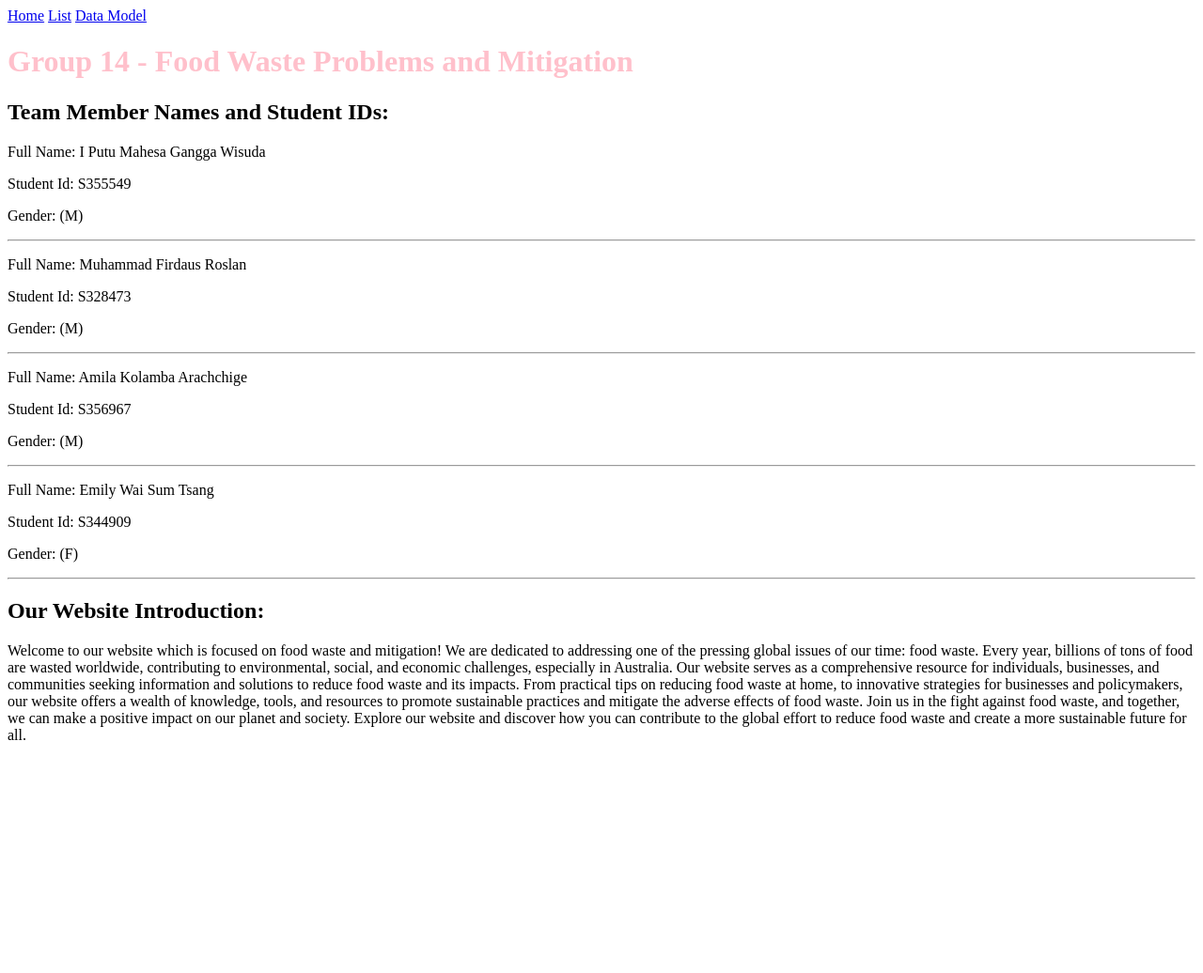
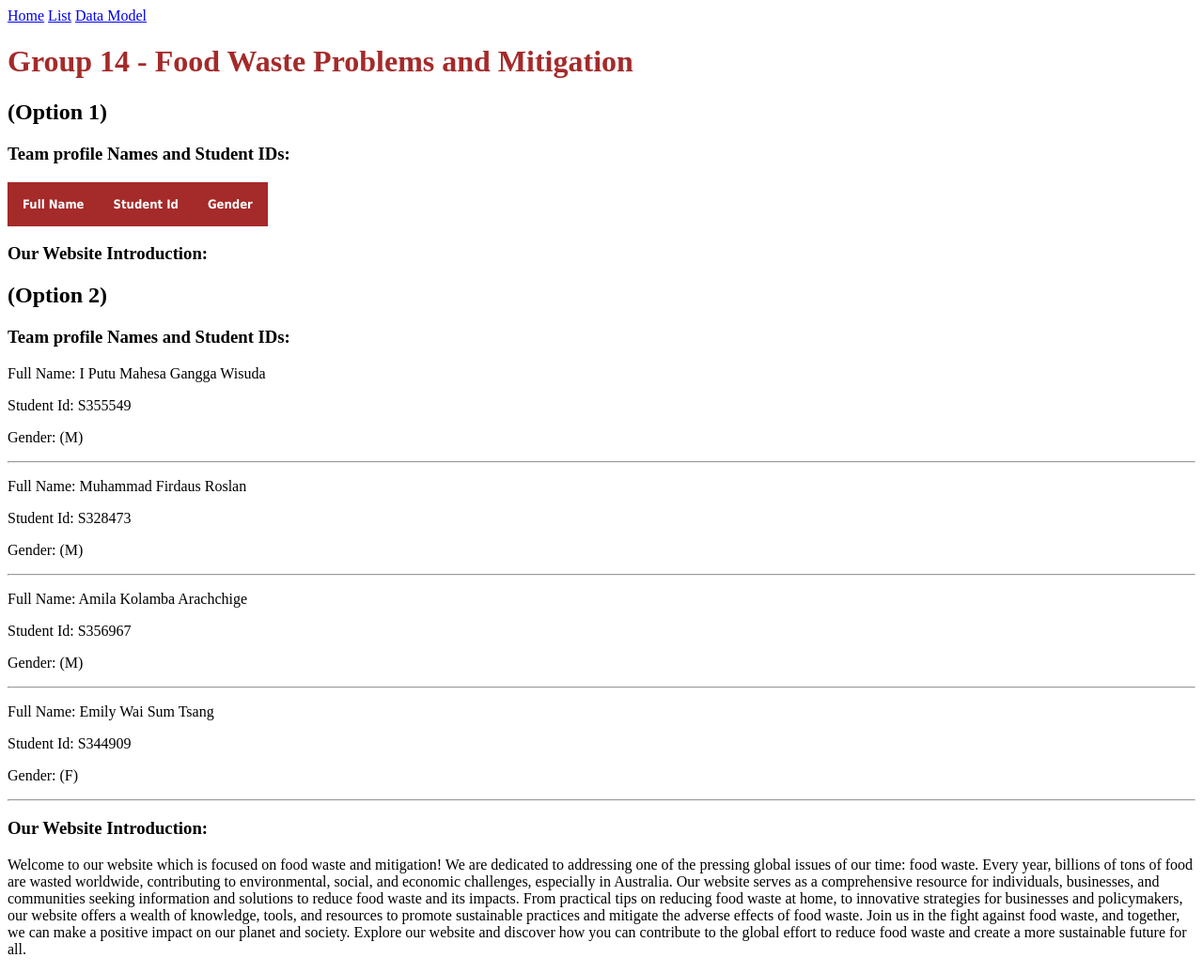
Before and after one commit to ysebastian-student-work-cdu/assessments-2-and-4-hit237-group-14, a Django app: page / in a window 1280 px wide. Shown: the whole page at 94% size. Before the commit the page ends 788 px from the top, so only its background shows below. Run offline with Django 4.2, Linux system fonts and the light colour scheme; data comes from the database, SQL or seed files in the repository; both versions use the stored data as it was after the commit; lists and menus that the app fills with data are empty.

Commit message:
updated new codes

```diff
--- a/group14_proj/group14_app/models.py
+++ b/group14_proj/group14_app/models.py
@@ -2,11 +2,13 @@ from django.db import models
 
 # Create your models here.
 
+#below is the codes to define the "Profile" and "Introduction" model in our
+#group14_app's models.py
+#created by putu (from line 8-32)
 GENDER = [
     ("M", "Male"),
     ("F", "Female"),
 ]
-# List view
 class Profile(models.Model):
     Full_Name = models.CharField(max_length=50)
     Student_Id = models.CharField(max_length=10)
--- a/group14_proj/group14_app/static/style.css
+++ b/group14_proj/group14_app/static/style.css
@@ -1,3 +1,32 @@
-header{
-    color: pink;
+header {
+    color: brown;
 }
+
+table {
+	border-collapse: collapse;
+    font-family: Tahoma, Geneva, sans-serif;
+}
+
+table th {
+    padding: 15px;
+}
+table td {
+	padding: 15px;
+}
+table thead th {
+	background-color: brown;
+	color: #ffffff;
+	font-weight: bold;
+	font-size: 13px;
+	border: 1px solid brown;
+}
+table tbody td {
+	color: #636363;
+	border: 1px solid brown;
+}
+table tbody tr {
+	background-color: #fbfaf9;
+}
+table tbody tr:nth-child(odd) {
+	background-color: #ffffff;
+}
--- a/group14_proj/group14_app/templates/group14_app/app_base.html
+++ b/group14_proj/group14_app/templates/group14_app/app_base.html
@@ -31,6 +31,11 @@
 
     <main>
         {% block content %}
+        <table>
+            <tbody>
+                <tr></tr>
+            </tbody>
+        </table>
 
         {% endblock content%}
     </main>
--- a/group14_proj/group14_app/templates/group14_app/homepage.html
+++ b/group14_proj/group14_app/templates/group14_app/homepage.html
@@ -12,16 +12,56 @@ Home
 
 {% block content %}
 <main>
-    <h2>Team Member Names and Student IDs:</h2>
+    <h2>(Option 1)</h2>
+    <h3>Team profile Names and Student IDs:</h3>
+    <!-- Option 1 (In order to run option 1, please comment the following:
+         #path('', views.home2, name ='homepage'),
+         #path('home/', views.home2, name ='homepage'), in urls.py
+         and make sure also comment the option 2 codes in this page from line 48 - line 63-->
+
+    <table>
+        <thead>
+            <tr>
+                <th>Full Name</th>
+                <th>Student Id</th>
+                <th>Gender</th>
+            </tr>
+        </thead>
+        <tbody>
+            {% for team_profile in team_profiles %}
+            <tr>
+                <td>{{ team_profile.name }}</td>
+                <td>{{ team_profile.id }}</td>
+                <td>{{ team_profile.gender }}</td>
+            </tr>
+            {% endfor %}
+        </tbody>
+    </table>
+
+    <h3>Our Website Introduction:</h3>
+        {% for group_intro in group_intros %}
+        <p>{{ group_intro.brief}}</p>
+        {% endfor %}
+
+    <!-------IMPORTANT!!!!----------->
+
+    <h2>(Option 2)</h2>
+    <h3>Team profile Names and Student IDs:</h3>
+    <!-- Option 2 (In order to run option 2, please comment the following:
+         #path('', views.home1, name ='homepage'),
+         #path('home/', views.home1, name ='homepage'), in urls.py
+         and uncomment the option 2 codes in this page from line 47 - line 62
+         this html code is using models.py function from def home2 views.py-->
 
     {% for profile in profiles %}
     {% include 'group14_app/snippets/profile_snippet.html' with value=profile %}
     {% endfor %}
 
-    <h2>Our Website Introduction:</h2>
+    <h3>Our Website Introduction:</h3>
 
     {% for brief in briefs %}
     {% include 'group14_app/snippets/intro_snippet.html' with value=brief %}
     {% endfor %}
+
 </main>
 {% endblock content %}
--- a/group14_proj/group14_app/views.py
+++ b/group14_proj/group14_app/views.py
@@ -3,7 +3,36 @@ from group14_app.models import FoodDetail, Profile, Introduction
 # Create your views here.
 
 
-def home(request):
+def home1(request):
+    template = "group14_app/homepage.html"
+
+    context = {}
+    team_profiles = [
+        {'name': 'Muhammad Firdaus Roslan',
+            'id': 'S328473', 'gender': 'Male'},
+        {'name': 'Emily Wai Sum Tsang',
+            'id': 'S344909', 'gender': 'Female'},
+        {'name': 'Amila Kolamba Arachchige',
+            'id': 'S356967', 'gender': 'Male'},
+        {'name': 'I Putu Mahesa Gangga Wisuda',
+            'id': 'S3255549', 'gender': 'Male'},
+    ]
+
+    info = {}
+    group_intros = [
+        {'brief' : 'Welcome to our website which is focused on food waste and mitigation! We are dedicated to addressing one of the pressing global issues of our time: food waste. Every year, billions of tons of food are wasted worldwide, contributing to environmental, social, and economic challenges, especially in Australia. Our website serves as a comprehensive resource for individuals, businesses, and communities seeking information and solutions to reduce food waste and its impacts. From practical tips on reducing food waste at home, to innovative strategies for businesses and policymakers, our website offers a wealth of knowledge, tools, and resources to promote sustainable practices and mitigate the adverse effects of food waste. Join us in the fight against food waste, and together, we can make a positive impact on our planet and society. Explore our website and discover how you can contribute to the global effort to reduce food waste and create a more sustainable future for all.'},
+    ]
+
+    context['team_profiles'] = team_profiles
+    info['group_intros'] = group_intros
+    return render (request, template, {'team_profiles': team_profiles, 'group_intros': group_intros})
+
+# below codes (home def function) is additional codes to achieve complexity category
+# this is using Django models (models.py) to define "Profile" and "Introduction" model and store
+# the team members profile and website introduction in a database (admin.py)
+# created by Putu
+
+def home2(request):
     template = "group14_app/homepage.html"
     data = {}
 
@@ -17,48 +46,49 @@ def home(request):
 
     return render(request, template, {'profiles': profiles, 'briefs': briefs})
 
+
 def list(request):
     food_waste_list = [
         {
             'type': 'Household waste',
             'description': 'This is the food waste that occurs in our homes, including food that is left uneaten on plates, expired or spoiled food, and food that is thrown away because it is no longer wanted.',
-            'id':'1'
+            'id': '1'
         },
         {
             'type': 'Retail waste',
             'description': 'This includes food that is thrown away by supermarkets, grocery stores, and other food retailers due to overstocking, expiration, or damage.',
-            'id':'2'
+            'id': '2'
         },
         {
             'type': 'Restaurant waste',
             'description': 'This is the food waste that occurs in restaurants, cafes, and other food service establishments, including food that is left uneaten by customers, overproduction, and spoilage.',
-            'id':'3'
+            'id': '3'
         },
         {
             'type': 'Agricultural waste',
             'description': 'This includes food that is lost during the production and harvesting of crops, such as fruits and vegetables that are left in the field due to overproduction or damage.',
-            'id':'4'
+            'id': '4'
         },
         {
             'type': 'Processing waste',
             'description': 'This is the food waste that occurs during the processing and manufacturing of food products, including scraps, trimmings, and packaging waste.',
-            'id':'5'
+            'id': '5'
         },
         {
             'type': 'Transportation and distribution waste',
             'description': 'This includes food that is lost during transportation and distribution, such as spoilage and damage during transit.',
-            'id':'6'
+            'id': '6'
         },
     ]
 
-    return render(request, 'group14_app/list.html', {'list': food_waste_list} )
+    return render(request, 'group14_app/list.html', {'list': food_waste_list})
 
 
 def details(request, id):
     food_waste_list = get_object_or_404(FoodDetail, id=id)
 
-    context={'food_waste_list':food_waste_list,
-             }
+    context = {'food_waste_list': food_waste_list,
+               }
     return render(request, 'group14_app/details.html', context)
 
 
--- a/group14_proj/group14_proj/urls.py
+++ b/group14_proj/group14_proj/urls.py
@@ -21,8 +21,10 @@ from group14_app import views
 
 urlpatterns = [
     path('admin/', admin.site.urls),
-    path('', views.home, name ='homepage'),
-    path('home/', views.home, name ='homepage'),
+    #path('', views.home1, name ='homepage'),
+    #path('home/', views.home1, name ='homepage'),
+    path('', views.home2, name ='homepage'),
+    path('home/', views.home2, name ='homepage'),
     path('list/', views.list, name ='list'),
     path('details/<int:id>/', views.details, name = 'details'),
     re_path(r'^details/(?P<id>[1-6]{1})/?$', views.details),
```
Also changed, not shown: group14_proj/db.sqlite3.
